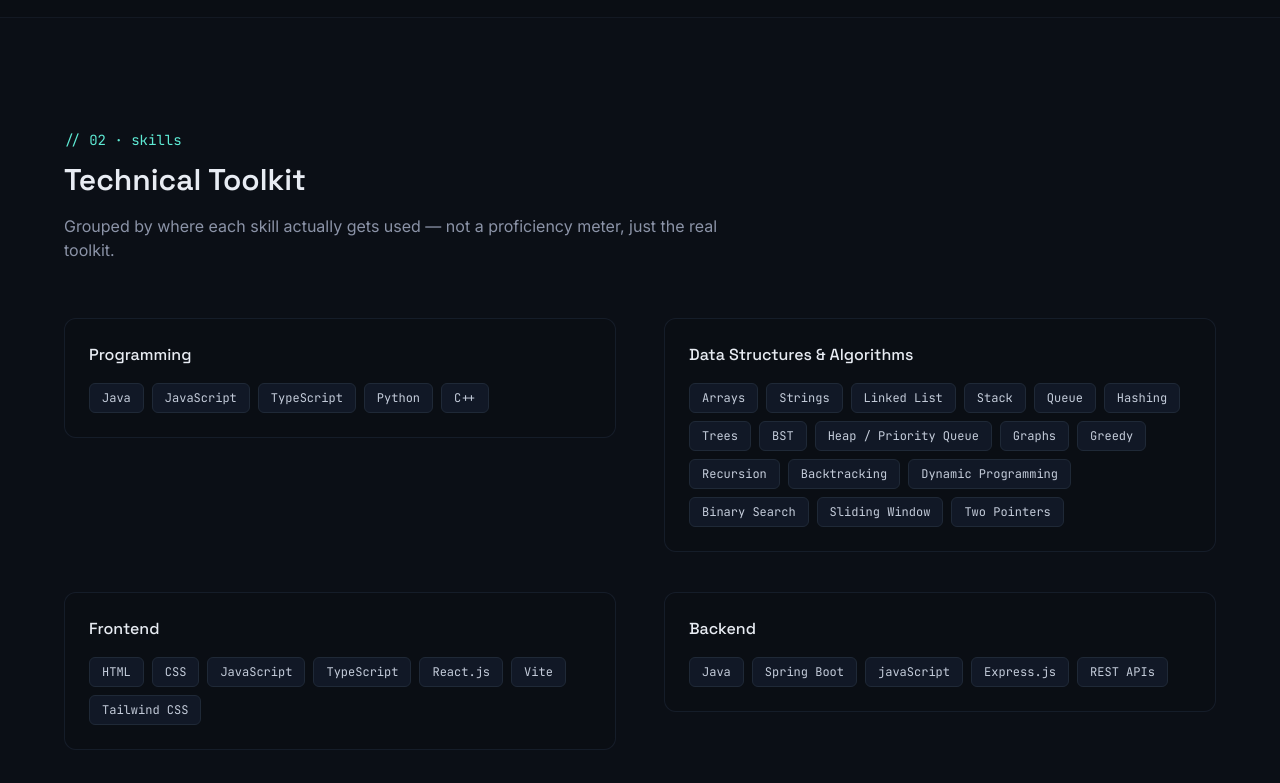
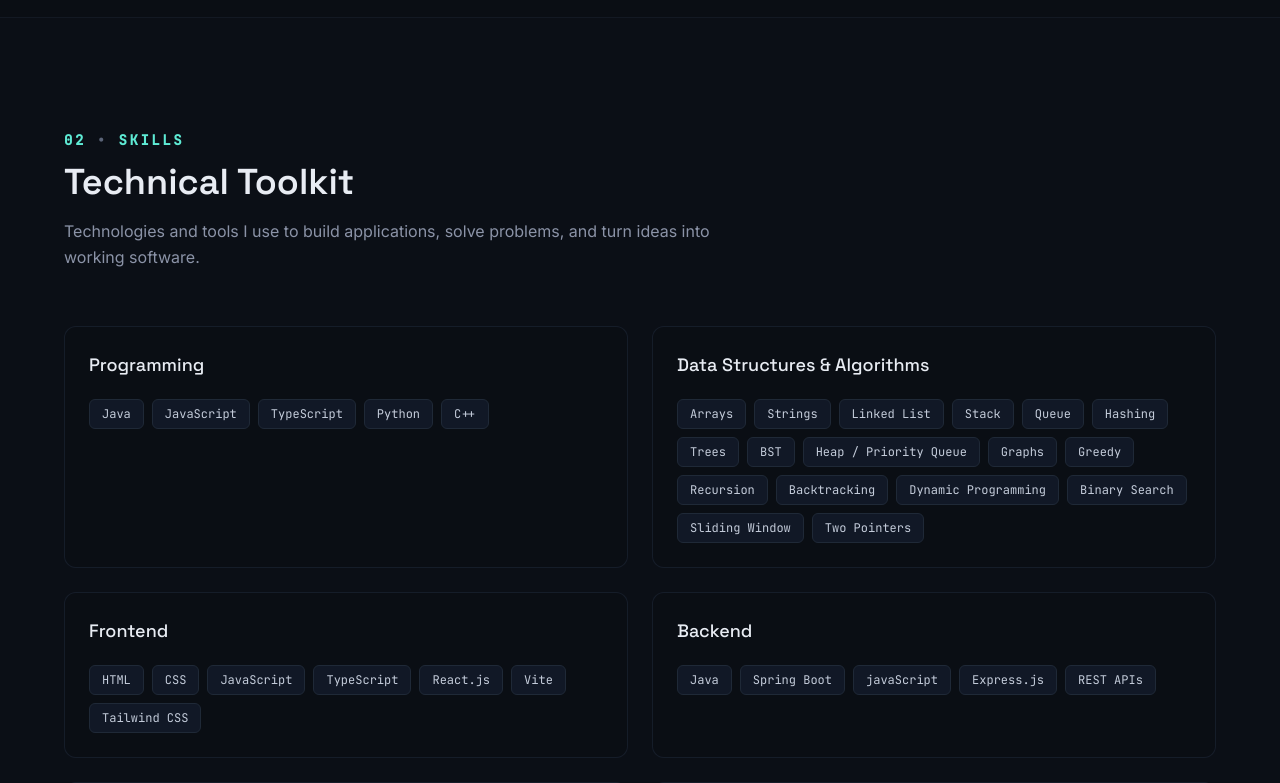
Before and after one commit to rakheebshaikh906-droid/My-Portfolio, a React (Vite) app: page / in a window 1280 px wide. Shown: the part 1500-2283 px from the top of the page. Built offline with nearby package versions, Linux system fonts and the light colour scheme.

Commit message:
portfolio

```diff
--- a/src/components/Skills.jsx
+++ b/src/components/Skills.jsx
@@ -3,32 +3,50 @@ import { skillGroups } from '../data/skills'
 
 export default function Skills() {
   return (
-    <section id="skills" className="py-28 px-6 bg-ink-850/40 border-y border-ink-600/40">
-      <div className="max-w-6xl mx-auto">
+    <section
+      id="skills"
+      className="border-y border-ink-600/40 bg-ink-850/40 px-6 py-28"
+    >
+      <div className="mx-auto max-w-6xl">
         <Reveal>
-          <p className="font-mono text-sm text-signal-teal mb-3">// 02 · skills</p>
-          <h2 className="font-display font-semibold text-3xl text-fog-100 mb-4">
+          <div className="mb-3">
+            <p className="font-mono text-sm font-semibold uppercase tracking-[0.18em] text-signal-teal">
+              02 <span className="text-fog-700">•</span> Skills
+            </p>
+          </div>
+
+          <h2 className="mb-4 font-display text-3xl font-semibold text-fog-100 sm:text-4xl">
             Technical Toolkit
           </h2>
-          <p className="text-fog-500 max-w-2xl mb-14">
-            Grouped by where each skill actually gets used — not a proficiency meter, just
-            the real toolkit.
+
+          <p className="mb-14 max-w-2xl leading-relaxed text-fog-500">
+            Technologies and tools I use to build applications, solve
+            problems, and turn ideas into working software.
           </p>
         </Reveal>
 
-        <div className="grid md:grid-cols-2 gap-x-12 gap-y-10">
+        <div className="grid gap-6 md:grid-cols-2">
           {skillGroups.map((group, gi) => (
             <Reveal key={group.label} delay={gi * 90}>
-              <div className="border border-ink-600/60 rounded-xl p-6 bg-ink-900/60 hover:border-signal-teal/30 transition-colors duration-300">
-                <div className="flex items-baseline justify-between mb-4">
-                  <h3 className="font-display font-medium text-fog-100">{group.label}</h3>
-                  <span className="font-mono text-xs text-fog-700">{group.comment}</span>
+              <div className="group h-full rounded-xl border border-ink-600/60 bg-ink-900/60 p-6 transition-all duration-300 hover:-translate-y-1 hover:border-signal-teal/30 hover:shadow-[0_12px_40px_rgba(0,0,0,0.18)]">
+
+                <div className="mb-5 flex items-center justify-between gap-4">
+                  <h3 className="font-display text-lg font-medium text-fog-100">
+                    {group.label}
+                  </h3>
+
+                  {group.comment && (
+                    <span className="font-mono text-xs text-fog-700">
+                      {group.comment}
+                    </span>
+                  )}
                 </div>
+
                 <div className="flex flex-wrap gap-2">
                   {group.items.map((item) => (
                     <span
                       key={item}
-                      className="font-mono text-xs px-3 py-1.5 rounded-md bg-ink-800 border border-ink-600 text-fog-300 hover:border-signal-teal/50 hover:text-signal-teal transition-all duration-200 hover:-translate-y-0.5"
+                      className="rounded-md border border-ink-600 bg-ink-800 px-3 py-1.5 font-mono text-xs text-fog-300 transition-all duration-200 hover:-translate-y-0.5 hover:border-signal-teal/50 hover:text-signal-teal"
                     >
                       {item}
                     </span>
```
